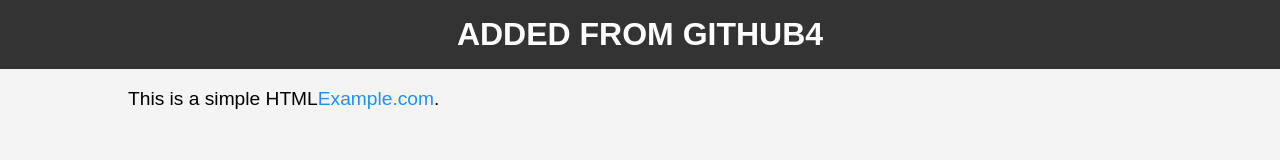
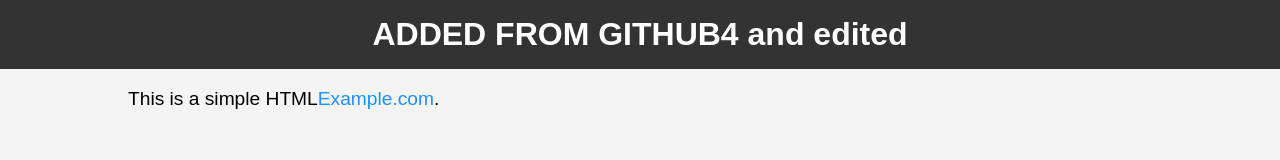
Before and after one commit to jjoachin/GitGithubMasterClass, a plain HTML site: page index.html in a window 1280 px wide. Drawn offline with Linux system fonts and the light colour scheme.

Commit message:
se sincronizo

```diff
--- a/index.html
+++ b/index.html
@@ -39,7 +39,7 @@
 </head>
 <body>
     <header>
-        <h1> ADDED FROM GITHUB4</h1>
+        <h1> ADDED FROM GITHUB4 and edited</h1>
     </header>
     <div class="container">
         <p>This is a simple HTML<a href="https://www.example.com" target="_blank">Example.com</a>.</p>
```
